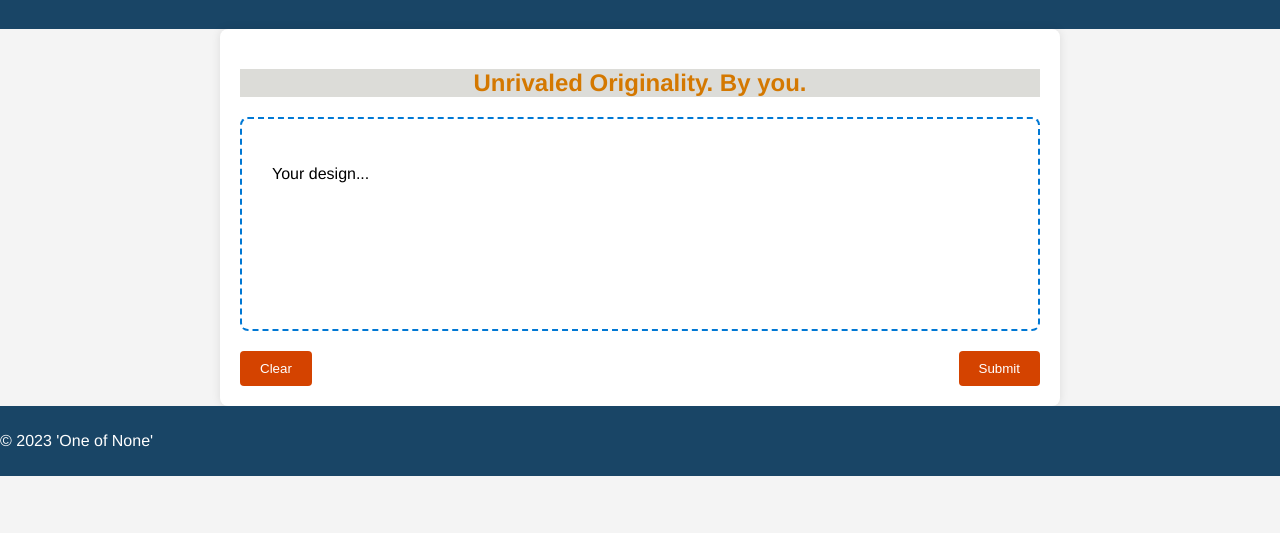
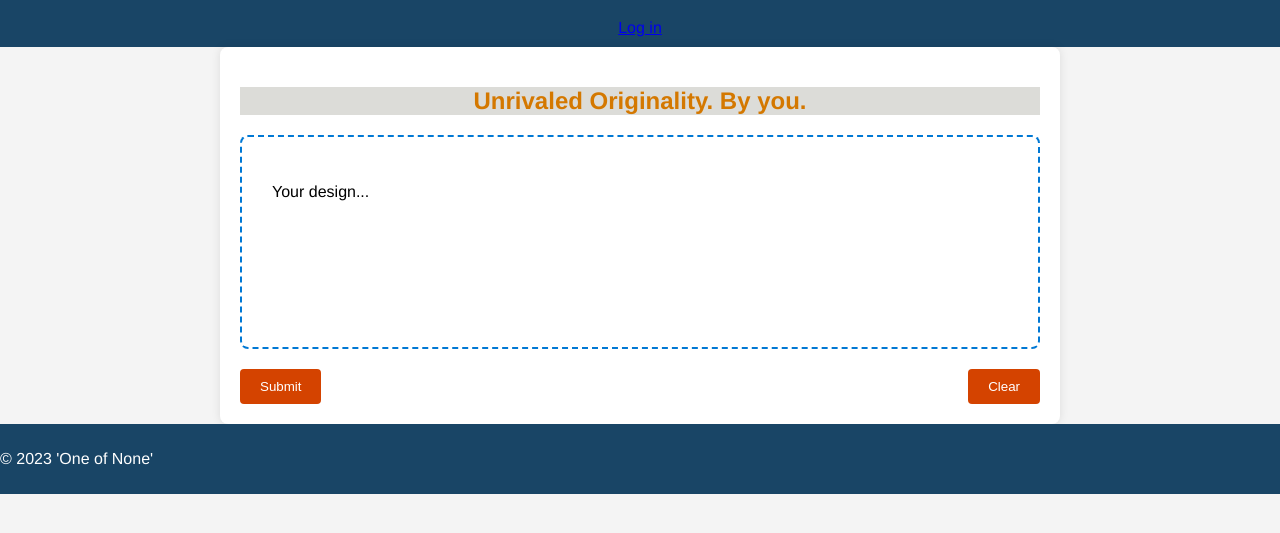
Before and after one commit to cmccoy02/startup, a plain HTML site: page index.html in a window 1280 px wide. Shown: the part 71-604 px from the top of the page. Drawn offline with Linux system fonts and the light colour scheme.

Commit message:
Link to login page

```diff
--- a/index.html
+++ b/index.html
@@ -9,7 +9,7 @@
 <body>
    <header>
        <h1>One of None</h1>
-       <!-- Add user name display here -->
+       <a href="login.html">Log in</a>
    </header>
    <main>
        <section id="design-prompt">
@@ -18,8 +18,8 @@
                <p>Your design...</p>
            </div>
            <div class="buttons">
+               <button id="submit-button">Submit</button>
                <button id="clear-button">Clear</button>
-               <button id="submit-button">Submit</button>
            </div>
        </section>
        <!-- Add Gradio design prompt feature here -->
```
